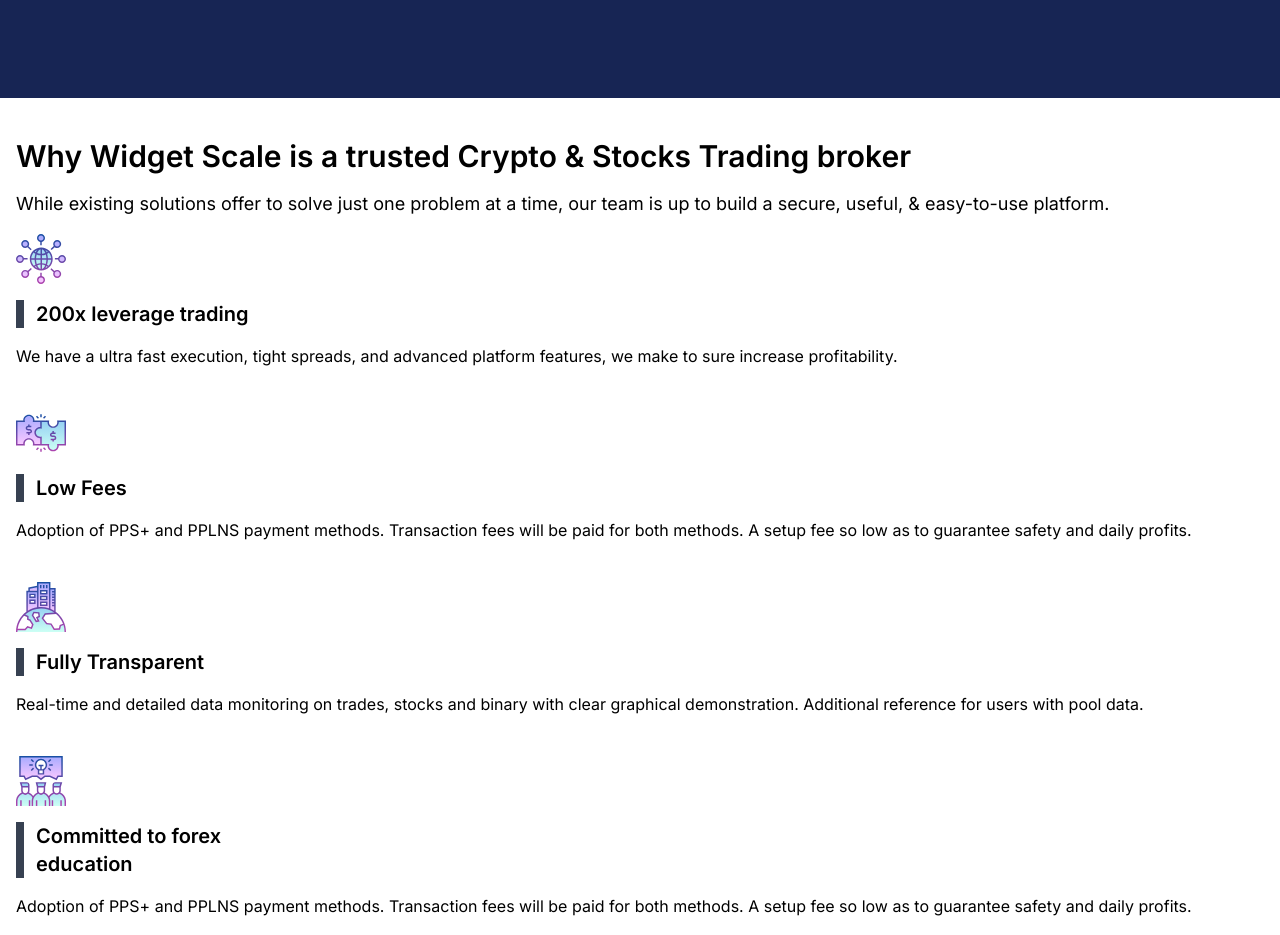
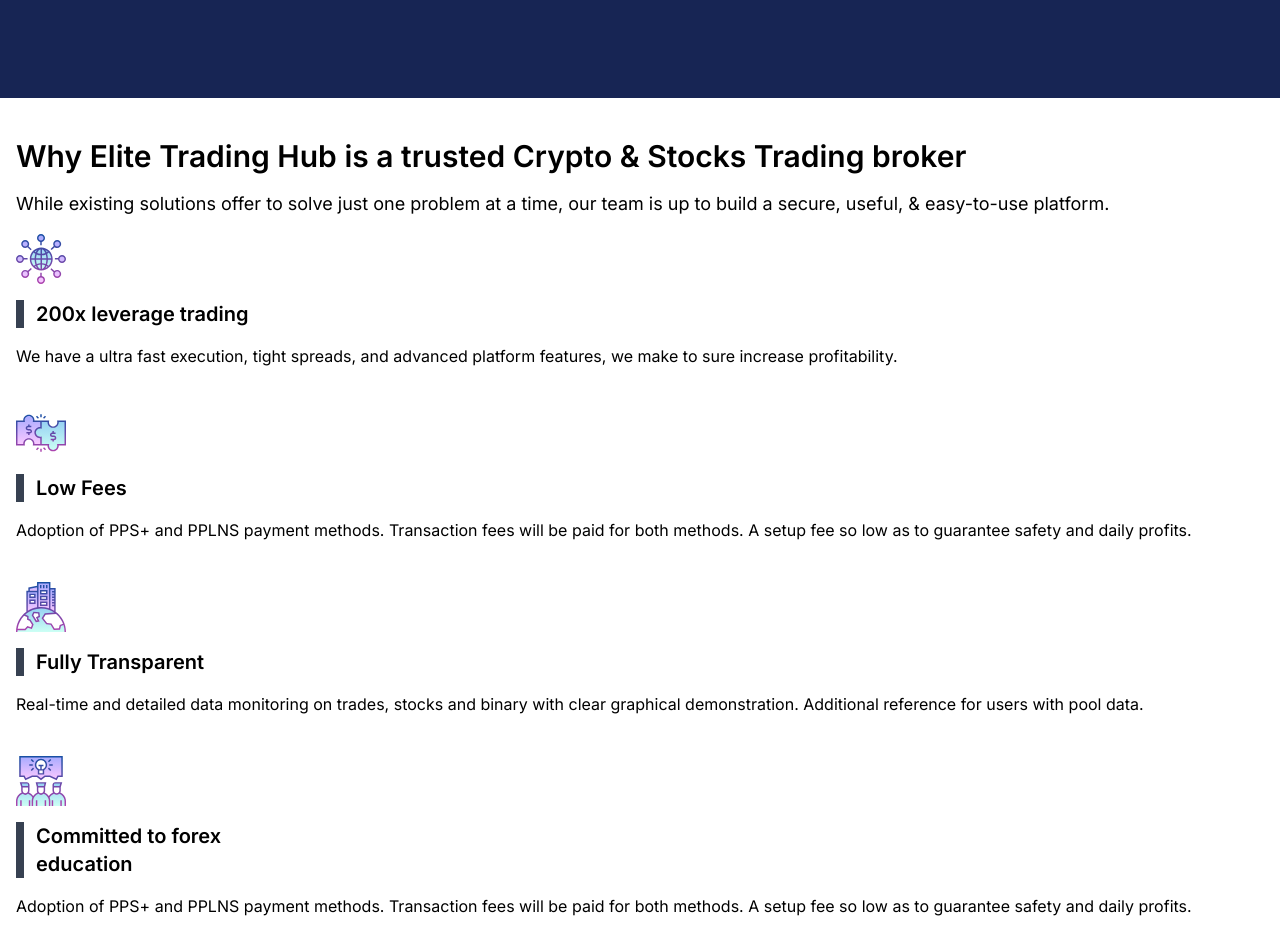
Before and after one commit to Dev-Franqqi/asapbroker, a Next.js app: page / in a window 1280 px wide. Shown: the part 3520-4455 px from the top of the page. Built offline with nearby package versions, Linux system fonts and the light colour scheme.

Commit message:
fixed naming issue

```diff
--- a/app/page.tsx
+++ b/app/page.tsx
@@ -193,7 +193,7 @@ Total Payouts
     </section>
 
       <section className="px-4 py-10 bg-white">
-        <h3 className="text-3xl font-semibold mb-4">Why Widget Scale is a trusted Crypto & Stocks Trading broker </h3>
+        <h3 className="text-3xl font-semibold mb-4">Why Elite Trading Hub is a trusted Crypto & Stocks Trading broker </h3>
         <p className="text-lg">
         While existing solutions offer to solve just one problem at a time, our team is up to build a secure, useful, & easy-to-use platform.
         </p>
```
